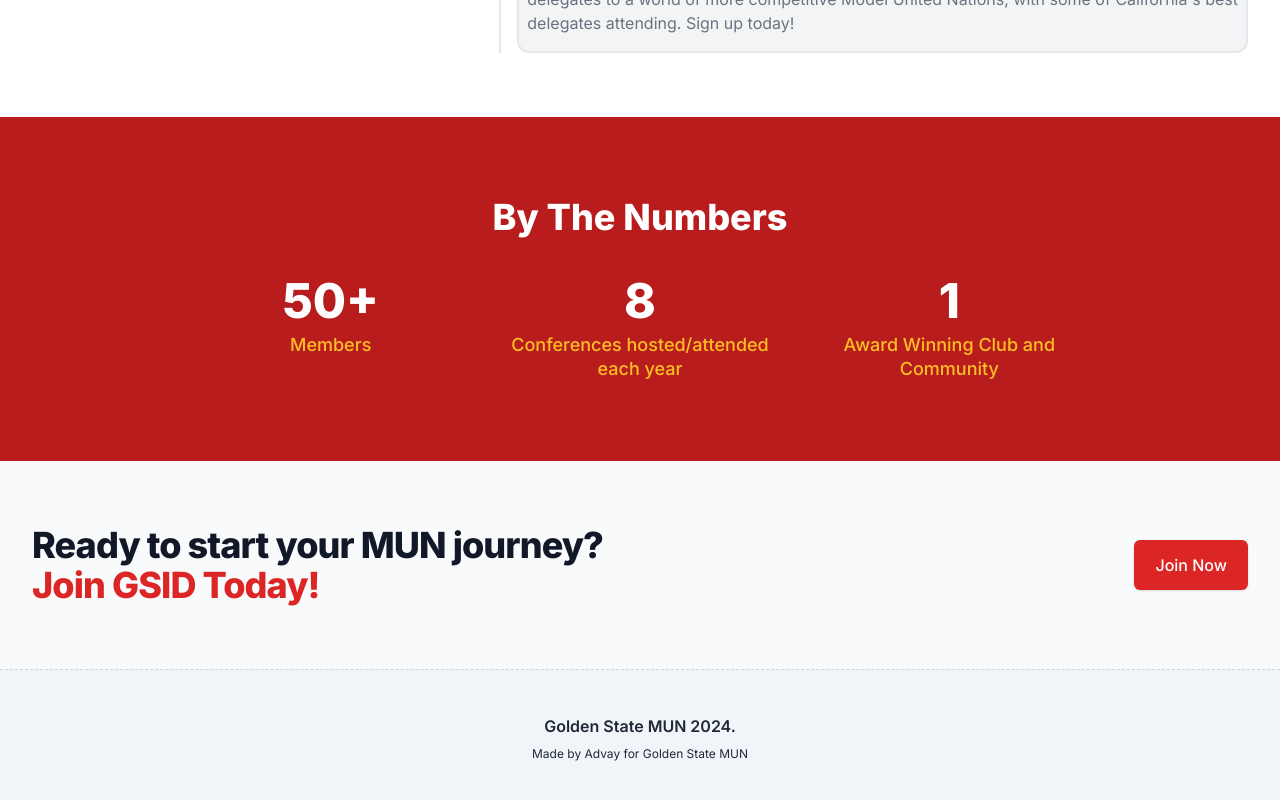
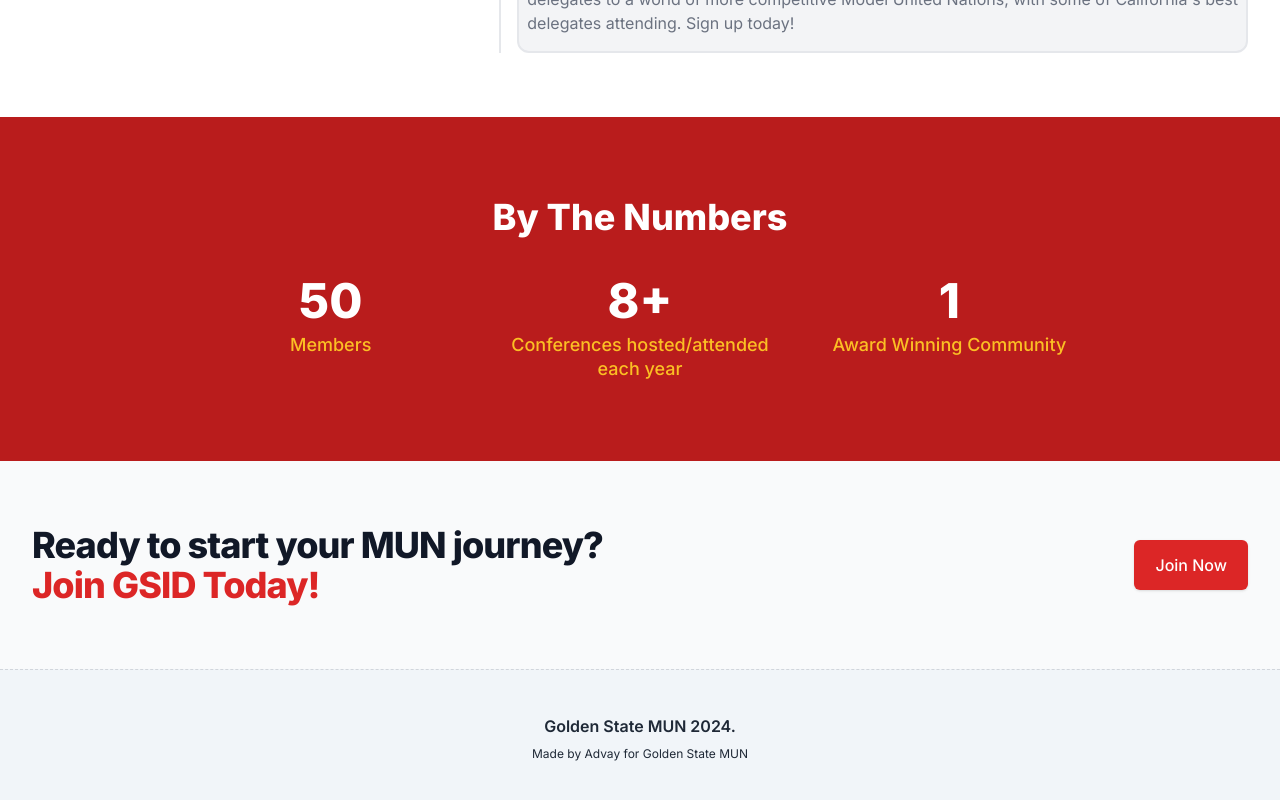
Before and after one commit to ady00/gsid, a React (Create React App) app: page / in a window 1280 px wide. Shown: the part 1617-2417 px from the top of the page. Built offline with nearby package versions, Linux system fonts and the light colour scheme; a web font is replaced by a local one.

Commit message:
fix hero page

```diff
--- a/src/Pages/Main.tsx
+++ b/src/Pages/Main.tsx
@@ -241,7 +241,7 @@
 							Members
 						</dt>
 						<dd className="order-1 text-5xl font-extrabold leading-none text-white">
-							50+
+							50
 						</dd>
 					</div>
 					<div className="flex flex-col mt-10 sm:mt-0">
@@ -249,12 +249,12 @@
             Conferences hosted/attended each year
 						</dt>
 						<dd className="order-1 text-5xl font-extrabold leading-none text-white">
-							8
+							8+
 						</dd>
 					</div>
 					<div className="flex flex-col mt-10 sm:mt-0">
 						<dt className="order-2 mt-2 text-lg font-medium leading-6 text-amber-400">
-							Award Winning Club and Community
+							Award Winning Community
 						</dt>
 						<dd className="order-1 text-5xl font-extrabold leading-none text-white">
 							1
@@ -265,9 +265,9 @@
 		</div>
 
 
-    <div className="bg-gray-50">
+    <div className="bg-gray-50 dark:bg-gray-900">
 			<div className="max-w-screen-xl mx-auto py-12 px-4 sm:px-6 lg:py-16 lg:px-8 lg:flex lg:items-center lg:justify-between">
-				<h2 className="text-3xl leading-9 font-extrabold tracking-tight text-gray-900 sm:text-4xl sm:leading-10">
+				<h2 className="text-3xl leading-9 font-extrabold tracking-tight text-gray-900 dark:text-gray-200 sm:text-4xl sm:leading-10">
 					Ready to start your MUN journey?
 					<br />
 					<span className="text-red-600">
```
